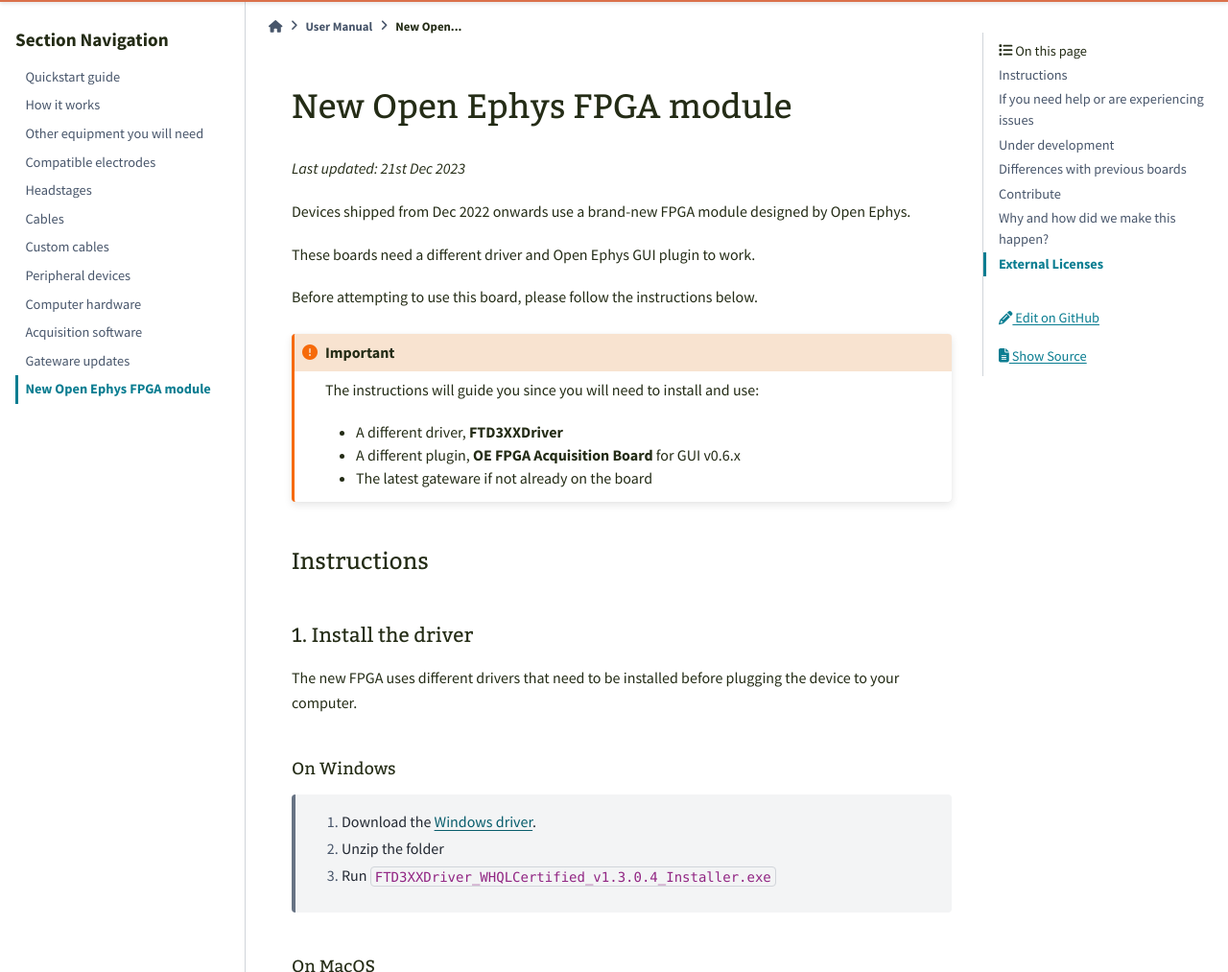
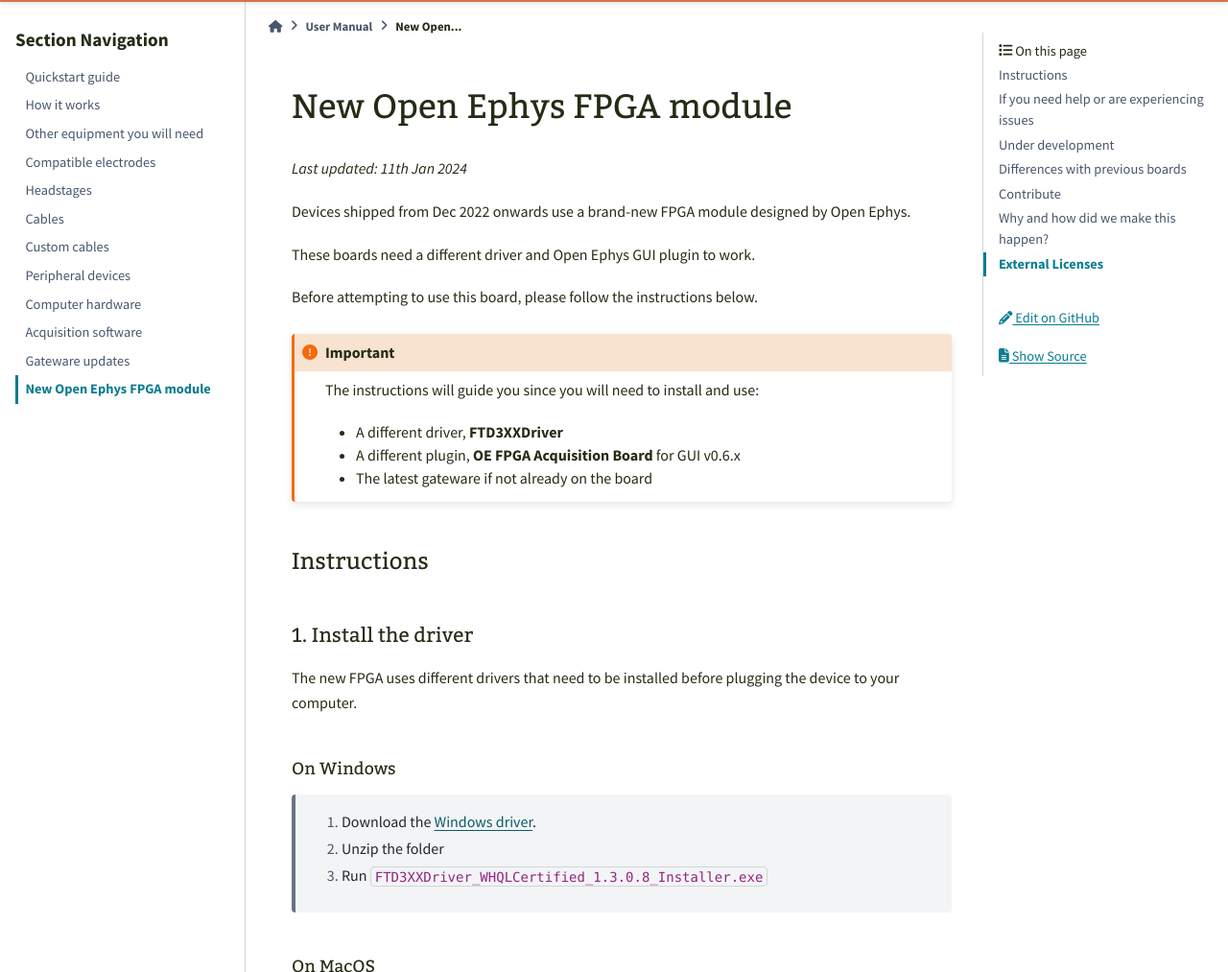
Before and after one commit to open-ephys/acq-board-docs, a Sphinx documentation site: the page built from source/User-Manual/New-FPGA.rst, in a window 1280 px wide and 1400 px high. Shown: the part 62-1075 px from the top of the window at 96% size. Built offline with Sphinx 7.4.7 and the PyData theme 0.15.4, drawn with Linux system fonts in a browser that asks for light colours.

Commit message:
Update FTDI driver for windows

```diff
--- a/source/User-Manual/New-FPGA.rst
+++ b/source/User-Manual/New-FPGA.rst
@@ -3,7 +3,7 @@
 New Open Ephys FPGA module
 =====================================================
 
-*Last updated: 21st Dec 2023*
+*Last updated: 11th Jan 2024*
 
 Devices shipped from Dec 2022 onwards use a brand-new FPGA module designed by Open Ephys.
 
@@ -32,9 +32,9 @@
 On Windows
 +++++++++++++
 
-   #. Download the `Windows driver <https://www.ftdichip.com/Driver/D3XX/FTD3XXDriver_WHQLCertified_v1.3.0.4_Installer.exe.zip>`_.
+   #. Download the `Windows driver <https://ftdichip.com/wp-content/uploads/2024/01/FTD3XXDriver_WHQLCertified_1.3.0.8_Installer.zip>`_.
    #. Unzip the folder
-   #. Run ``FTD3XXDriver_WHQLCertified_v1.3.0.4_Installer.exe``
+   #. Run ``FTD3XXDriver_WHQLCertified_1.3.0.8_Installer.exe``
 
 On MacOS
 +++++++++++++
```
